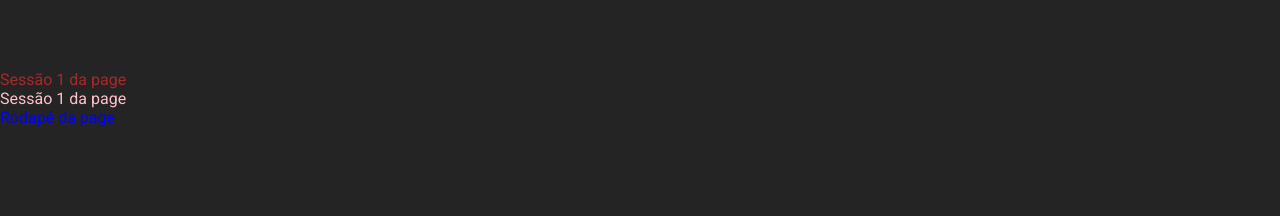
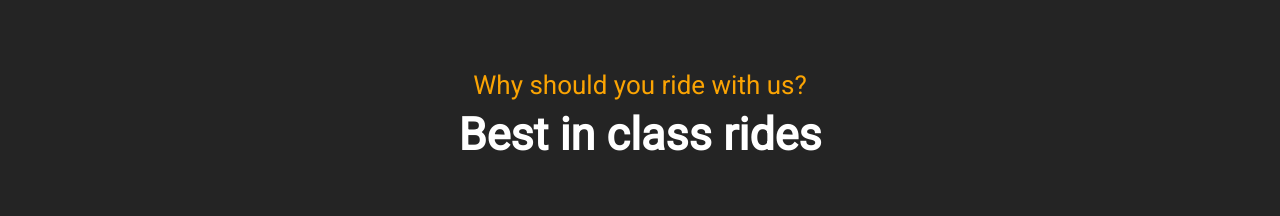
Before and after one commit to fabusilva/ChallengeXII-Fabio-frontend, a Next.js app in the folder challenge-xii-frontend/: page / in a window 1280 px wide. Shown: the part 736-952 px from the top of the page. Before the commit the page ends 863 px from the top, so only its background shows below. Built offline with nearby package versions, Linux system fonts and the light colour scheme.

Commit message:
feat:add session two

```diff
--- a/challenge-xii-frontend/src/components/SessionTwo/SessionTwo.module.css
+++ b/challenge-xii-frontend/src/components/SessionTwo/SessionTwo.module.css
@@ -1,3 +1,30 @@
+.sessionTwoContainer{
+    display: flex;
+    flex-direction: column;
+    justify-content: center;
+    align-items: center;
+}
+.sessionTwoHeader{
+    display: flex;
+    flex-direction: column;
+    justify-content: center;
+    align-items: center;
+    margin-bottom: 60px;
+}
 .txt{
-    color: brown;
+    margin-top: 0;
+    font-size: 26px;
+    color: #FBA403;
 }
+.title{
+    margin-top: 8px;
+    font-size: 45px;
+    font-weight: 700;
+    color: #FFFFFF;
+}
+.sessionTwoCards{
+    display: flex;
+    justify-content: space-between;
+    gap: 24px;
+    margin: 0 70px;
+}
--- a/challenge-xii-frontend/src/components/SessionTwo/SessionTwo.tsx
+++ b/challenge-xii-frontend/src/components/SessionTwo/SessionTwo.tsx
@@ -1,9 +1,21 @@
+import CardSessionTwo from '../CardSessionTwo/CardSessionTwo';
 import style from './SessionTwo.module.css'
 
 export default function SessionTwo(){
+    const imgBasic:string= 'https://challengexiifabio.s3.amazonaws.com/Imagens/Sess%C3%A3o+2/card+image.png';
+    const textBasic:string= 'The best balance of price and comfort. You will not go wrong with our basic rides.'
     return(
-        <div>
-            <p className={style.txt}>Sessão 1 da page</p>
+        <div className={style.sessionTwoContainer}>
+            <div className={style.sessionTwoHeader}>
+                <p className={style.txt}>Why should you ride with us?</p>
+                <h1 className={style.title}>Best in class rides</h1>
+            </div>
+            <div className={style.sessionTwoCards}>
+                <CardSessionTwo title='Basic' text={textBasic} url={imgBasic}/>
+                <CardSessionTwo title='Comfort' text={textBasic} url={imgBasic}/>
+                <CardSessionTwo title='Business' text={textBasic} url={imgBasic}/>
+                <CardSessionTwo title='Deluxe' text={textBasic} url={imgBasic}/>
+            </div>
         </div>
     )
 }
```
